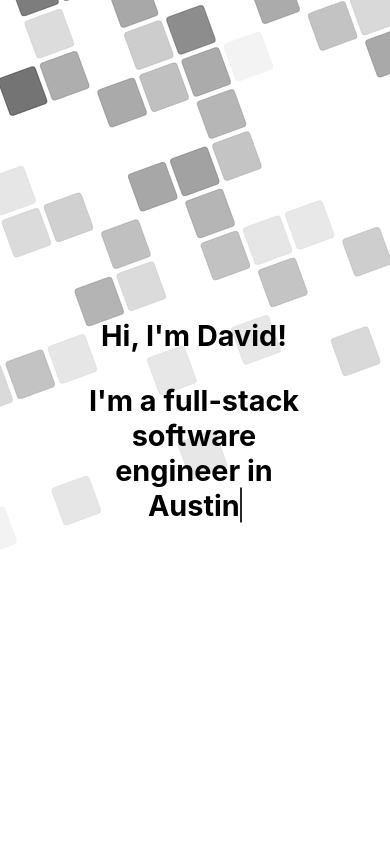
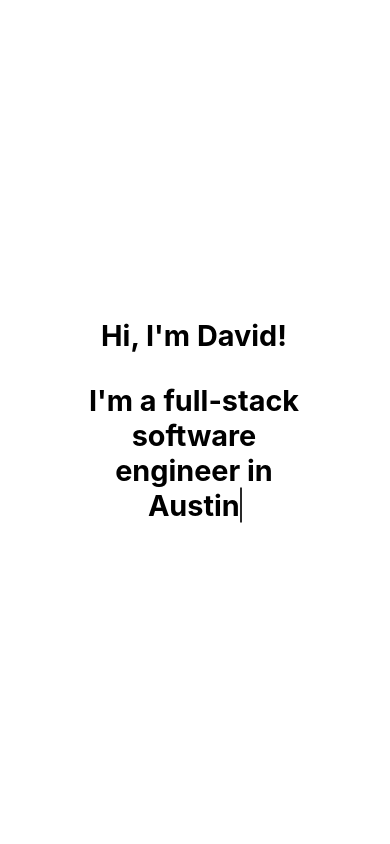
Before and after one commit to dpolcari18/personal-site, a React (Create React App) app: page / in a window 390 px wide. Shown: the top 844 px of the page. Built offline with nearby package versions, Linux system fonts and the light colour scheme; no server answers.

Commit message:
removed background image on mobile

```diff
--- a/src/containers/Home.css
+++ b/src/containers/Home.css
@@ -1,16 +1,6 @@
 #home {
     display: flex;
     flex-direction: column;
-}
-
-body {
-    /* width: 100%;
-    height: 100%; */
-    background: url('../images/mobile-background.png') no-repeat top left fixed;
-    /* -webkit-background-size: 100% 100%;
-    -moz-background-size: 100% 100%;
-    -o-background-size: 100% 100%;
-    background-size: 100% 100%; */
 }
 
 @media only screen and (min-width: 800px) {
```
